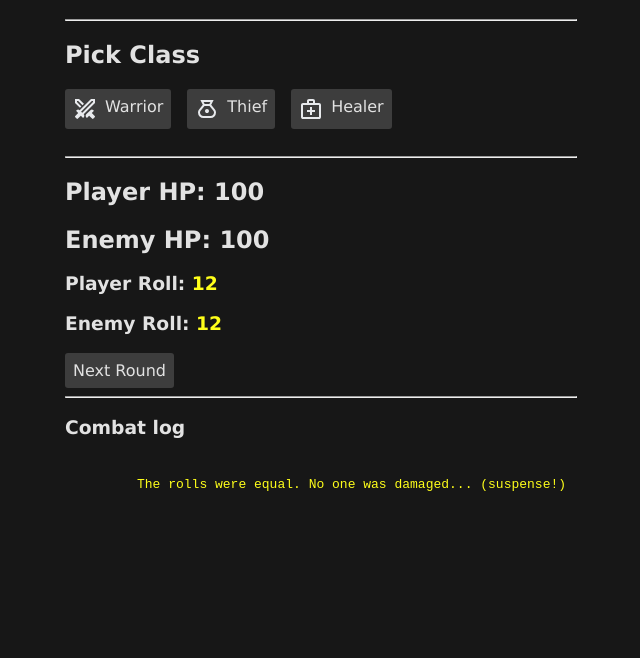
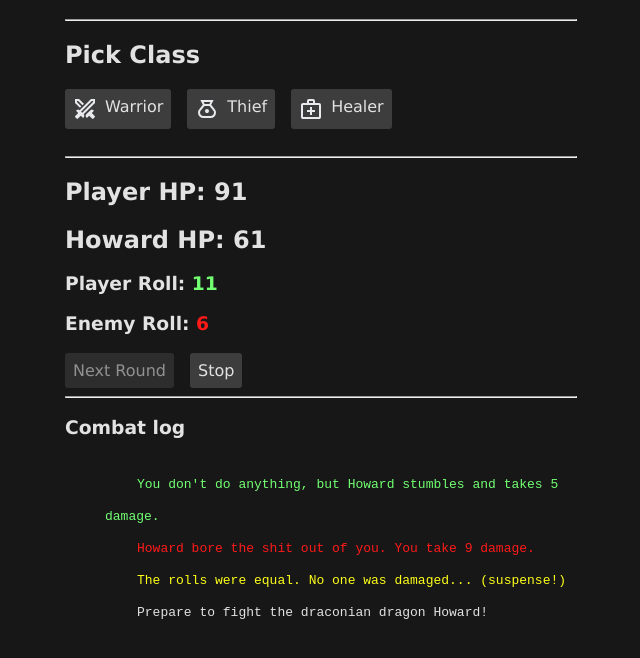
Before and after one commit to Frisaf/brawl-webb, a plain HTML site: page index.html in a window 1280 px wide. Both pictures are taken after a click on the button "Next Round". Shown: the part 62-720 px from the top of the page, without its empty margins (319-959 px from the left). Drawn offline with Linux system fonts and the light colour scheme; a web font is replaced by a local one.

Commit message:
added stop button, better logic, enemy class etc

```diff
--- a/index.html
+++ b/index.html
@@ -23,11 +23,12 @@
         <p id="pickedClass">You picked </p>
         <hr>
         <h2 id="playerHpHeading">Player HP: <span id="playerHp">100</span> </h2>
-        <h2 id="enemyHpHeading">Enemy HP: <span id="enemyHp">100</span></h2>
+        <h2 id="enemyHpHeading"><span id="enemyName">Enemy</span> HP: <span id="enemyHp">???</span></h2>
         <h3>Player Roll: <span id="playerRoll"></span></h3>
         <h3>Enemy Roll: <span id="enemyRoll"></span></h3>
         <div class="buttonContainer">
             <button id="nextRoundBtn">Next Round</button>
+            <button id="stopBtn" disabled>Stop</button>
             <button id="playAgainBtn">Play again</button>
         </div>
         <hr>
--- a/main.js
+++ b/main.js
@@ -12,10 +12,37 @@ function disable_button(button) {
 
 // Utility functions end
 
+const adjectives = ["asleep", "wasteful", "jolly", "fuzzy", "secret", "shy", "psychotic", "uninterested", "animated", "whole", "unkempt", "boring", "thick", "strange", "careful", "suitable", "beautiful", "faulty", "feeble", "fixed", "billowy", "adhesive", "slim", "obnoxious", "wiry", "dull", "quick", "draconian", "lean", "glossy", "sexy"]
+
+class Enemy {
+    constructor(name, hp, type, game_class, money) {
+        this.name = name;
+        this.hp = hp;
+        this.type = type;
+        this.game_class = game_class;
+        this.money = money;
+    };
+
+    attack(damage) {
+        const attack_messages = [
+            `${this.name} farts, and the smell makes you take ${damage} damage.`,
+            `${this.name} punches you really hard, dealing ${damage} damage.`,
+            `${this.name} spits you in the face. You are disgusted and take ${damage} damage.`,
+            `You get flashed by ${this.name}. The trauma deals ${damage} damage.`,
+            `${this.name} makes you relive childhood trauma, dealing ${damage} damage.`,
+            `${this.name} bore the shit out of you. You take ${damage} damage.`
+        ];
+
+        return random_choice(attack_messages)
+    };
+};
+
 const player_name = "Dumb";
 const next_round_btn = document.querySelector("#nextRoundBtn");
+const stop_btn = document.querySelector("#stopBtn");
 const player_hp_element = document.querySelector("#playerHp");
 const enemy_hp_element = document.querySelector("#enemyHp");
+const enemy_name_element = document.querySelector("#enemyName");
 const play_again_btn = document.querySelector("#playAgainBtn");
 const combat_log_element = document.querySelector("#combatLog");
 const player_roll_element = document.querySelector("#playerRoll");
@@ -27,12 +54,6 @@ const thief_button = document.querySelector("#thiefBtn");
 const healer_button = document.querySelector("#healerBtn");
 
 const game_classes = ["Warrior", "Thief", "Healer"];
-const enemy = {
-    "name": "Glub",
-    "hp": 100,
-    "type": "Evil Panda",
-    "class": random_choice(game_classes)
-};
 
 const colour_green = "#72ff72";
 const colour_red = "#ff1a1a";
@@ -40,7 +61,21 @@ const colour_yellow = "#ffff1a";
 
 let player_hp = 100;
 let player_class = "";
-let enemy_class = "";
+let round
+
+function spawn_enemy() {
+    const enemy_names = ["Glub", "Oswald", "Garet", "Howard", "Birgitta", "Ulrika", "Tiffany"];
+    const enemy_types = ["Evil Panda", "Dragon", "Chimpanzee", "Snake", "Zombie", "Skeleton"];
+    const name = random_choice(enemy_names);
+    const hp = Math.floor(Math.random() * 50 + 30);
+    const type = random_choice(enemy_types);
+    const enemy_class = random_choice(game_classes);
+    const money = Math.floor(Math.random() * 10 + (hp / 10));
+
+    return new Enemy(name, hp, type, enemy_class, money)
+}
+
+let enemy = spawn_enemy()
 
 function roll_dice(dice_type) {
     return Math.ceil(Math.random() * dice_type);
@@ -53,6 +88,8 @@ function combatlog(message, type) {
     entry.appendChild(document.createTextNode(message))
     combat_log_element.appendChild(entry)
 }
+
+combatlog(`Prepare to fight the ${random_choice(adjectives)} ${enemy.type.toLowerCase()} ${enemy.name}!`, "neutral")
 
 function game_round() {
     const player_roll = roll_dice(20);
@@ -81,20 +118,12 @@ function game_round() {
 
     else if (player_roll < enemy_roll) {
         const damage = enemy_roll - player_roll;
-        const enemy_attack_messages = [
-            `${enemy.name} farts, and the smell makes you take ${damage} damage.`,
-            `${enemy.name} punches you really hard, dealing ${damage} damage.`,
-            `${enemy.name} spits you in the face. You are disgusted and take ${damage} damage.`,
-            `You get flashed by ${enemy.name}. The trauma deals ${damage} damage.`,
-            `${enemy.name} makes you relive childhood trauma, dealing ${damage} damage.`,
-            `${enemy.name} bore the shit out of you. You take ${damage} damage.`
-        ];
 
         player_hp -= damage;
         player_roll_element.style.color = colour_red;
         enemy_roll_element.style.color = colour_green;
 
-        combatlog(random_choice(enemy_attack_messages), "playerDamaged");
+        combatlog(enemy.attack(damage), "playerDamaged");
     }
 
     else {
@@ -117,7 +146,7 @@ function game_round() {
         }
 
         else if (player_hp < 1) {
-            combatlog("Enemy won!", "playerDamaged");
+            combatlog(`${enemy.name} won!`, "playerDamaged");
             enemy_hp_heading.style.color = colour_green;
             player_hp_heading.style.color = colour_red;
 
@@ -126,7 +155,6 @@ function game_round() {
 
         next_round_btn.setAttribute("disabled", "disabled");
         play_again_btn.style.display = "unset";
-        console.log("round over")
     }
 
     else if (player_hp <= 30) {
@@ -146,17 +174,33 @@ function game_round() {
 }
 
 function play_again() {
-    player_hp = 100;
-    enemy.hp = 100;
+    combat_log_element.innerHTML = ""
+
+    if (player_hp > 0) {
+        hp_bonus = Math.floor(Math.random() * 20);
+        player_hp += hp_bonus;
+    }
+
+    else {
+        player_hp = 100;
+    }
+
+    enemy = spawn_enemy()
     play_again_btn.style.display = "none";
     player_roll_element.textContent = "";
     enemy_roll_element.textContent = "";
-    combat_log_element.innerHTML = ""
+
+    combatlog(`You take a short rest. Refreshing! It heals you for ${hp_bonus} HP.`, "neutral")
+    combatlog(`Prepare to fight the ${random_choice(adjectives)} ${enemy.type} ${enemy.name}!`, "neutral")
+
     player_hp_element.textContent = player_hp;
     enemy_hp_element.textContent = enemy.hp;
     player_hp_heading.style.color = "unset";
     enemy_hp_heading.style.color = "unset";
+
     player_hp_element.classList.remove("hpLow");
+
+    enemy_name_element.textContent = enemy.name;
 
     next_round_btn.removeAttribute("disabled");
 };
@@ -184,7 +228,39 @@ function pick_class() {
     picked_class.style.display = "unset";
 }
 
-next_round_btn.addEventListener("click", game_round);
+let last = 0
+
+function game_loop(timestamp) {
+    enemy_name_element.textContent = enemy.name
+    if (timestamp >= last + 1000) {
+        game_round();
+
+        stop_btn.removeAttribute("disabled");
+        next_round_btn.setAttribute("disabled", "disabled");
+
+        last = timestamp;
+    }
+
+    if (enemy.hp < 1 || player_hp < 1) {
+        stop()
+    }
+
+    else {
+        round = window.requestAnimationFrame(game_loop);
+    }
+}
+
+function stop() {
+    window.cancelAnimationFrame(round);
+    stop_btn.setAttribute("disabled", "disabled")
+
+    if (player_hp > 0 && enemy.hp > 0) {
+        next_round_btn.removeAttribute("disabled")
+    }
+};
+
+next_round_btn.addEventListener("click", game_loop);
+stop_btn.addEventListener("click", stop);
 play_again_btn.addEventListener("click", play_again);
 warrior_button.addEventListener("click", pick_class);
 thief_button.addEventListener("click", pick_class);
--- a/style.css
+++ b/style.css
@@ -68,6 +68,10 @@ button:active {
     .tie {
         color: var(--yellow)
     }
+
+    .neutral {
+        color: var(--textWhite)
+    }
 }
 
 .combatLog {
```
